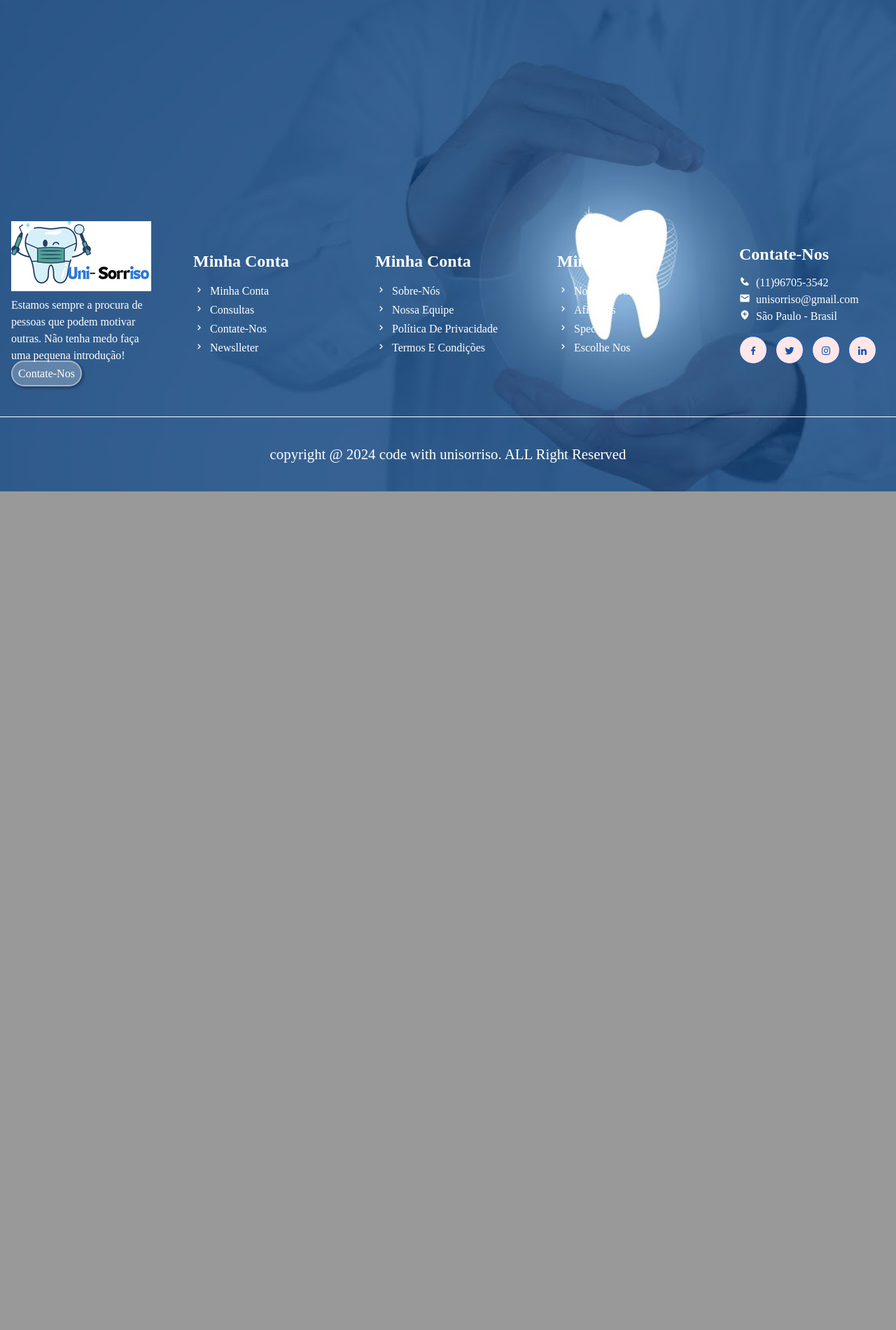
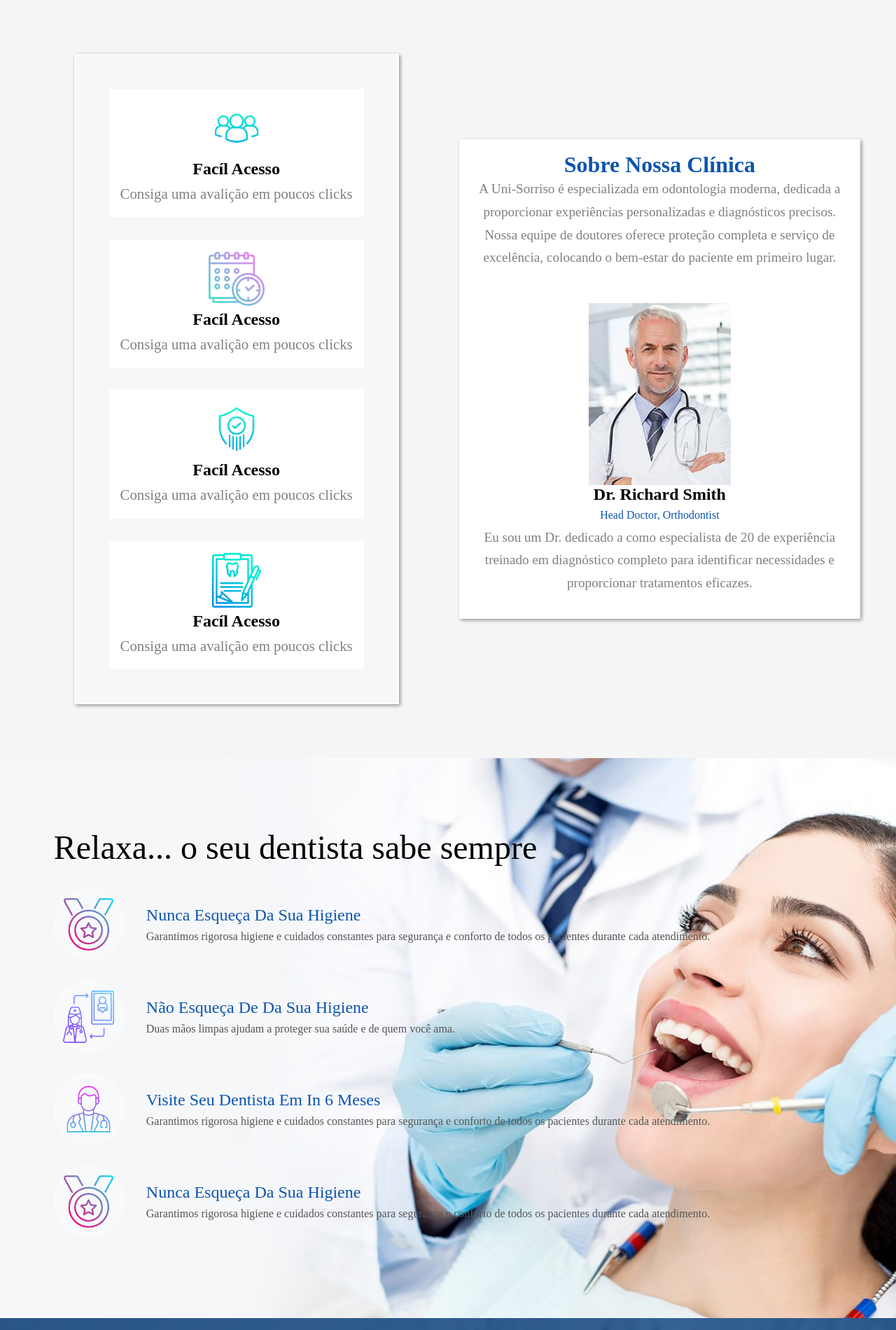
Before and after one commit to LeonidasMario/dentista, a PHP site: page /home.php in a window 1280 px wide. Shown: the part 895-2795 px from the top of the page at 70% size. Before the commit the page ends 1597 px from the top, so only its background shows below. Run offline with PHP 8.4, Linux system fonts and the light colour scheme; data comes from the database, SQL or seed files in the repository.

Commit message:
conteiner revisado
analise do container

```diff
--- a/css/user_style.css
+++ b/css/user_style.css
@@ -599,3 +599,106 @@ footer .bottom{
 .slider-container .flex-btn{
     justify-content: flex-start;
 }
+.about-us{
+    background-color: #f5f5f5;
+    padding: 6% 4%;
+}
+.about-us .box-container .box:nth-child(2){
+    background-color: #fff;
+    padding: 1rem;
+}
+.about-us .box-container .box h1{
+    color:var(--main-color);
+    text-transform: capitalize;
+}
+.about-us .box-container .box p{
+    line-height: 1.7;
+    font-size: 1.2rem;
+    color: gray;
+}
+.about-us .box-container .box-card{
+    margin-top: 2rem;
+    display: flex;
+    align-items: center;
+    justify-content: space-between;
+    padding: 1rem 0;
+}
+.about-us .box-container .box-card .detail{
+    margin: 0 1rem;
+}
+.about-us .box-container .box span{
+    color: var(--main-color);
+    line-height: 2;
+}
+.about-us .box-container .box .container{
+    display: grid;
+    grid-template-columns: repeat(auto-fit, minmax(15rem, 1fr));
+    align-items: center;
+    justify-content: center;
+}
+.about-us .box-container .box .container .card{
+    text-align: center;
+    background-color: #fff;
+    margin: 1rem;
+    padding: 1rem;
+    line-height: 1.5;
+}
+.about-us .box-container .box .container h2{
+    text-transform: capitalize;
+}
+.about-us .box-container .box .container p{
+    font-size: 1.3rem;
+    color: gray;
+}
+.about-us .box-container .box .container img{
+    width: 80px;
+}
+.relax-container{
+    padding: 6%;
+    background-image: url('../images/bg-0.jpg');
+    background-size: cover;
+    background-position: center;
+    background-repeat: no-repeat;
+    min-height: 100vh;
+    display: flex;
+    align-items: center;
+
+}
+.relax-container .detail h1{
+    font-size: 3rem;
+    font-weight: 500;
+    margin: 1rem 0;
+}
+.relax-container .detail .box{
+    display: flex;
+    align-items: center;
+    margin: 2rem 0;
+}
+.relax-container .detail h2{
+    font-size: 1.5rem;
+    font-weight: 400;
+    margin-bottom: .5rem;
+    text-transform: capitalize;
+    color: var(--main-color);
+}
+.relax-container .detail p{
+    color: #555;
+}
+.relax-container .detail .img-box{
+    width: 100px;
+    height: 100px;
+    border-radius: 50%;
+    border: 3px solid var(--white-alfa-40);
+    background-color: var(--white-alfa-25);
+    margin-right: 2rem;
+    text-align: center;
+    line-height: 110px;
+    display: flex;
+    align-items: center;
+    justify-content: center;
+
+}
+.relax-container .detail .img-box img{
+    width: 80%;
+    object-fit: contain;
+}
--- a/home.php
+++ b/home.php
@@ -124,6 +124,90 @@ if (isset($_COOKIE['user_id'])) {
     </ul>
 </div>
 <!-- home slide aqui-->
+ <div class="about-us">
+    <div class="box-container">
+        <div class="box">
+            <div class="container">
+                <div class="card">
+                    <img src="images/ab-icon.png">
+                    <h2>facíl acesso</h2>
+                    <p>Consiga uma avalição em poucos clicks</p>
+                </div>
+                <div class="card">
+                    <img src="images/ab-icon0.png">
+                    <h2>facíl acesso</h2>
+                    <p>Consiga uma avalição em poucos clicks</p>
+                </div>
+                <div class="card">
+                    <img src="images/ab-icon1.png">
+                    <h2>facíl acesso</h2>
+                    <p>Consiga uma avalição em poucos clicks</p>
+                </div>
+                <div class="card">
+                    <img src="images/ab-icon2.png">
+                    <h2>facíl acesso</h2>
+                    <p>Consiga uma avalição em poucos clicks</p>
+                </div>
+            </div>
+        </div>
+        <div class="box">
+            <h1>Sobre nossa clínica</h1>
+           <p>A Uni-Sorriso é especializada em odontologia moderna, dedicada a proporcionar experiências personalizadas e diagnósticos precisos. Nossa equipe de doutores oferece proteção completa e serviço de excelência, colocando o bem-estar do paciente em primeiro lugar.</p>
+            <div class="box-card">
+                <div class="detail">
+                    <img src="images/about-us.jpg" >
+                    <h2>Dr. Richard Smith</h2>
+                    <span>Head Doctor, Orthodontist</span>
+                     <p>Eu sou um Dr. dedicado a como especialista de 20 de experiência treinado em diagnóstico
+                    completo para identificar necessidades e proporcionar tratamentos eficazes.
+                     </p>
+                </div>
+            </div>
+        </div>
+    </div>
+ </div>
+
+ <div class="relax-container">
+    <div class="detail">
+        <h1>Relaxa... o seu dentista  sabe sempre</h1>
+        <div class="box">
+            <div class="img-box">
+                <img src="images/icon (8).png" alt="">
+            </div>
+            <div>
+                <h2>Nunca esqueça da sua higiene </h2>
+                 <p>Garantimos rigorosa higiene e cuidados constantes para segurança e conforto de todos os pacientes durante cada atendimento.</p>
+            </div>
+        </div>
+        <div class="box">
+            <div class="img-box">
+                <img src="images/icon (9).png" alt="">
+            </div>
+            <div>
+                <h2> Não esqueça de da sua higiene </h2>
+                 <p>Duas mãos limpas ajudam a proteger sua saúde e de quem você ama.</p>
+            </div>
+        </div>
+        <div class="box">
+            <div class="img-box">
+                <img src="images/icon (10).png" alt="">
+            </div>
+            <div>
+                <h2> visite  seu dentista em in 6 meses</h2>
+                 <p>Garantimos rigorosa higiene e cuidados constantes para segurança e conforto de todos os pacientes durante cada atendimento.</p>
+            </div>
+        </div>
+        <div class="box">
+            <div class="img-box">
+                <img src="images/icon (8).png" alt="">
+            </div>
+            <div>
+                <h2>Nunca esqueça da sua higiene </h2>
+                 <p>Garantimos rigorosa higiene e cuidados constantes para segurança e conforto de todos os pacientes durante cada atendimento.</p>
+            </div>
+        </div>
+    </div>
+ </div>
 
 <?php include_once('components/user_footer.php'); ?>
 
```
